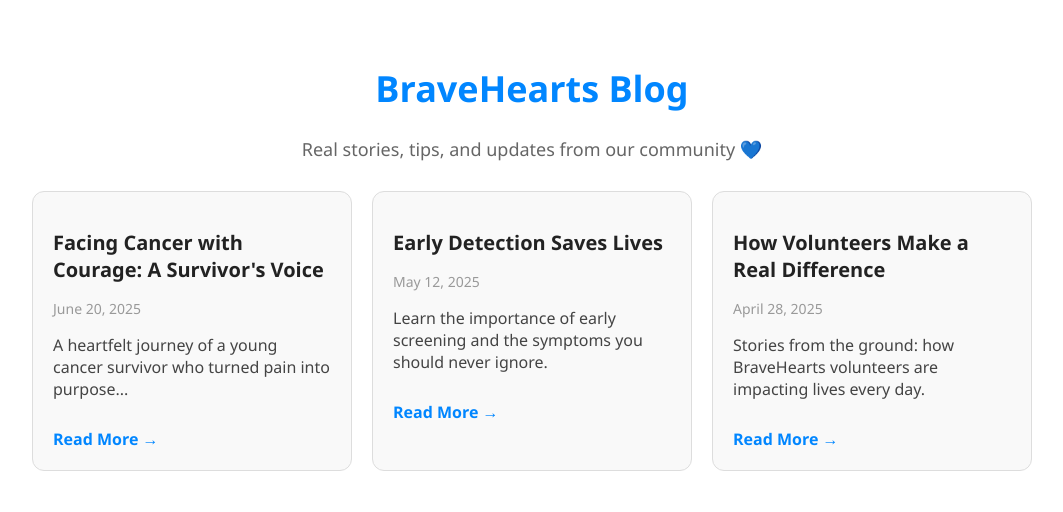
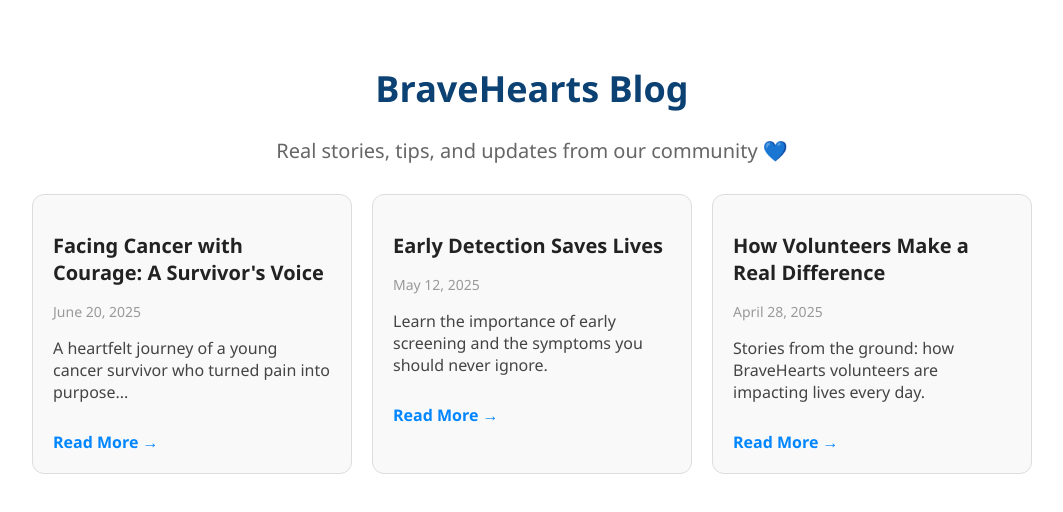
Before and after one commit to Ghanashyam2003/Cancer-Support-Website, a React (Create React App) app: page /blog in a window 1280 px wide. Shown: the top 512 px of the page, without its empty margins (108-1171 px from the left). Built offline with nearby package versions, Linux system fonts and the light colour scheme; no server answers.

Commit message:
Make changes in blog section

```diff
--- a/src/components/Blog/Blog.css
+++ b/src/components/Blog/Blog.css
@@ -10,11 +10,11 @@
 .blog-title {
   font-size: 36px;
   text-align: center;
-  color: #0186ff;
+  color: #0c4173;
 }
 
 .blog-subtitle {
-  font-size: 18px;
+  font-size: 20px;
   text-align: center;
   margin-bottom: 30px;
   color: #666;
```
